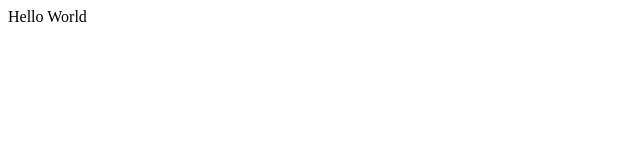
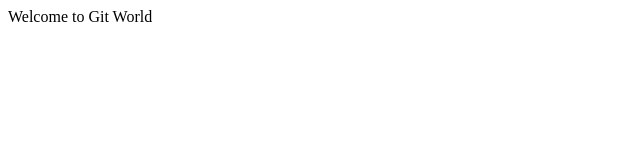
Before and after one commit to ShaikHidayathulla1989/test-repo, a plain HTML site: page hello.html in a window 1280 px wide. Shown: the full height of the page, 0-640 px from the left. Drawn offline with Linux system fonts and the light colour scheme.

Commit message:
my second commit

```diff
--- a/hello.html
+++ b/hello.html
@@ -1 +1 @@
-<!DOCTYPE html><html><body>Hello World</body></html>
+<!DOCTYPE html><html><body>Welcome to Git World</body></html>
```
